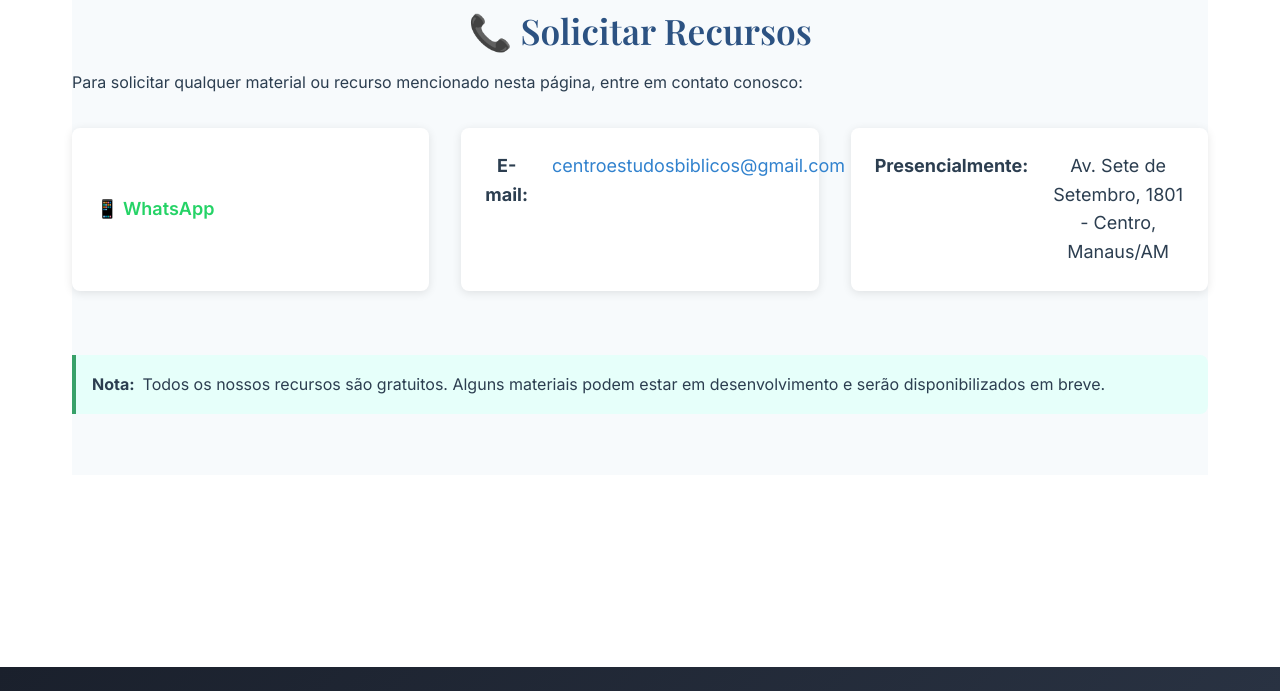
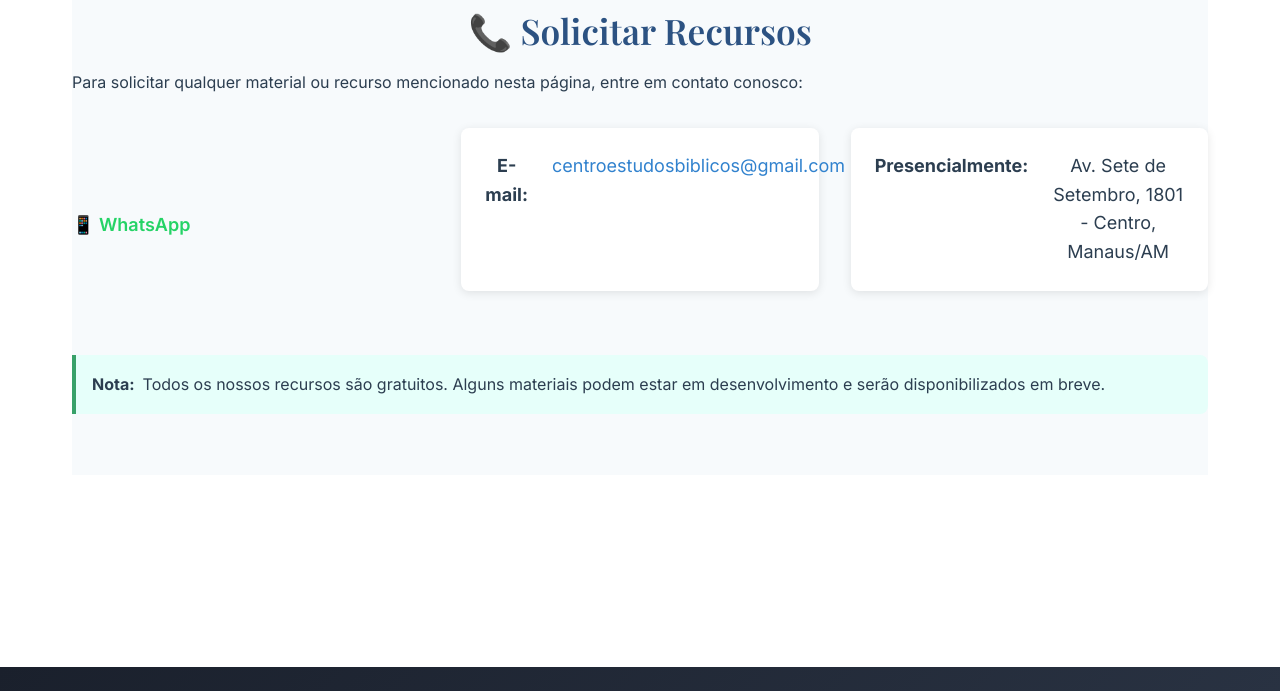
Before and after one commit to Igreja-de-Cristo/Centro, a website: page links.html in a window 1280 px wide. Shown: the part 3000-3691 px from the top of the page. Drawn offline with nearby package versions, Linux system fonts and the light colour scheme.

Commit message:
refactor: Remove container desnecessário do link do WhatsApp
- Remove div.contact-method do link WhatsApp para evitar espaço desperdiçado
- Adiciona margin-right: 2rem para espaçamento adequado
- Link WhatsApp agora é inline dentro de .contact-methods
- Layout mais compacto e eficiente

```diff
--- a/links.html
+++ b/links.html
@@ -242,17 +242,15 @@
                         <p>Para solicitar qualquer material ou recurso mencionado nesta página, entre em contato conosco:</p>
 
                         <div class="contact-methods">
-                            <div class="contact-method">
                             <a href="https://wa.me/5592991146877?text=Gostaria%20de%20solicitar%20recursos%20do%20site"
                                target="_blank"
                                rel="noopener noreferrer"
                                class="whatsapp-link"
-                                   style="display: inline-flex; align-items: center; gap: 0.5rem; color: #25D366; font-weight: 600; text-decoration: none; transition: all 0.3s ease;"
+                               style="display: inline-flex; align-items: center; gap: 0.5rem; color: #25D366; font-weight: 600; text-decoration: none; transition: all 0.3s ease; margin-right: 2rem;"
                                onmouseover="this.style.transform='scale(1.05)'"
                                onmouseout="this.style.transform='scale(1)'">
                                 📱 WhatsApp
                             </a>
-                            </div>
 
                             <div class="contact-method">
                                 <strong>E-mail:</strong>
```
Lines whose indentation alone changed are shown as unchanged.
